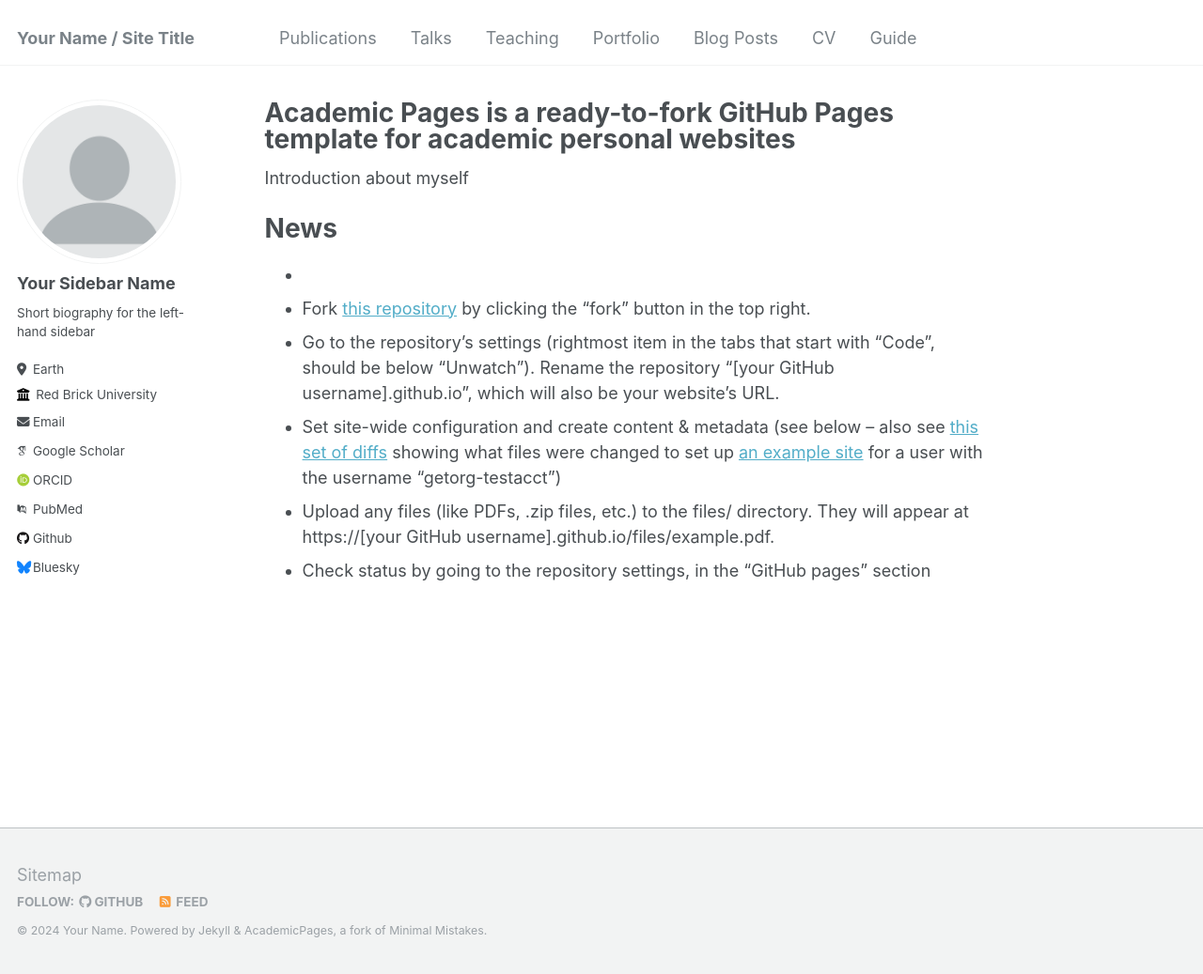
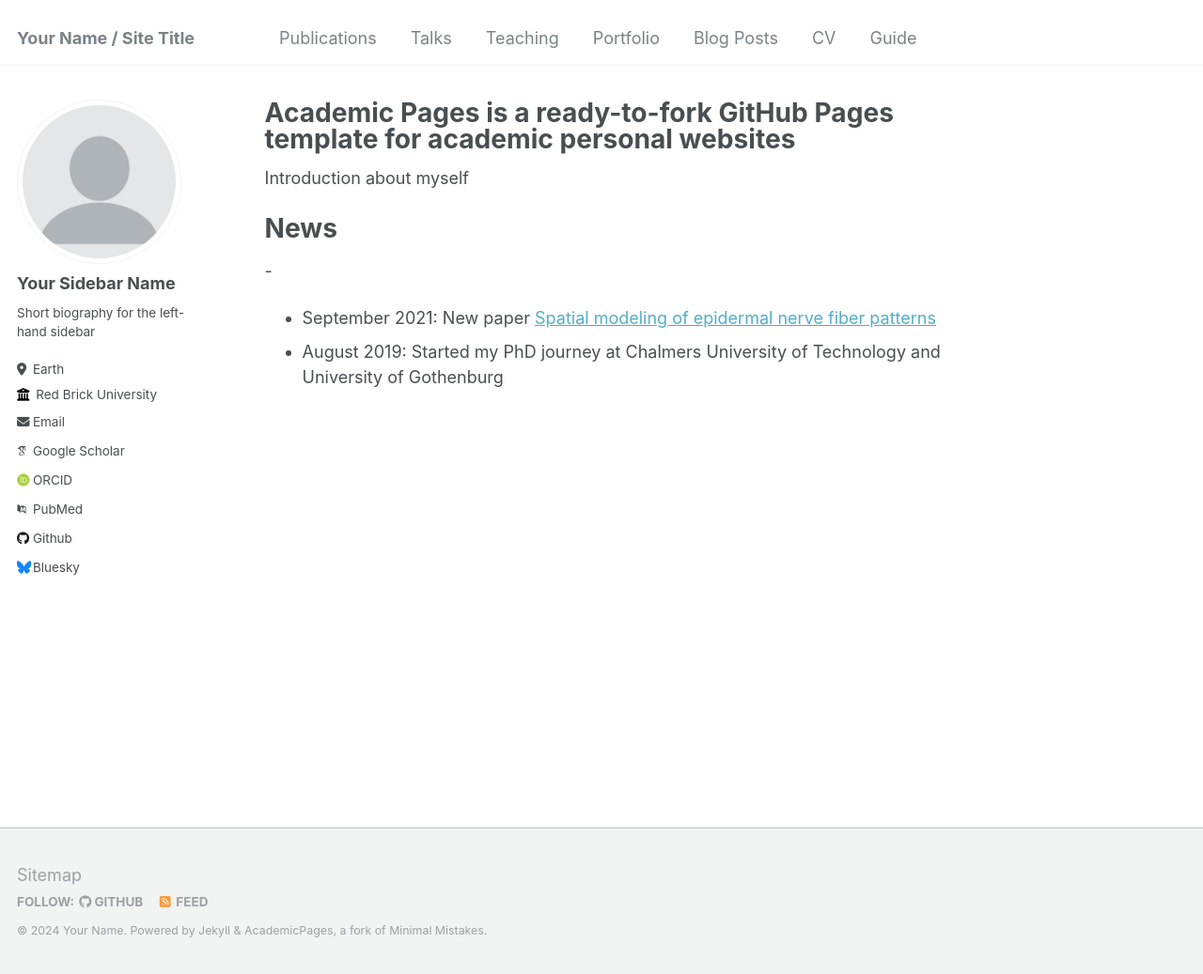
Before and after one commit to KKonstantinos/KKonstantinos.github.io, a Jekyll site: the page built from _pages/about.md, in a window 1280 px wide and 1037 px high. Shown: the whole window at 94% size. Built offline with Jekyll 4.4.1, drawn with Linux system fonts in a browser that asks for light colours; some web fonts are replaced.

Commit message:
Update about.md
Edited  the news section

```diff
--- a/_pages/about.md
+++ b/_pages/about.md
@@ -12,9 +12,7 @@ Introduction about myself
 
 News
 ======
+
 -
-- Fork [this repository](https://github.com/academicpages/academicpages.github.io) by clicking the "fork" button in the top right.
-- Go to the repository's settings (rightmost item in the tabs that start with "Code", should be below "Unwatch"). Rename the repository "[your GitHub username].github.io", which will also be your website's URL.
-- Set site-wide configuration and create content & metadata (see below -- also see [this set of diffs](http://archive.is/3TPas) showing what files were changed to set up [an example site](https://getorg-testacct.github.io) for a user with the username "getorg-testacct")
-- Upload any files (like PDFs, .zip files, etc.) to the files/ directory. They will appear at https://[your GitHub username].github.io/files/example.pdf.
-- Check status by going to the repository settings, in the "GitHub pages" section
+- September 2021: New paper [Spatial modeling of epidermal nerve fiber patterns](https://onlinelibrary.wiley.com/doi/full/10.1002/sim.9194)
+- August 2019: Started my PhD journey at Chalmers University of Technology and University of Gothenburg
```
